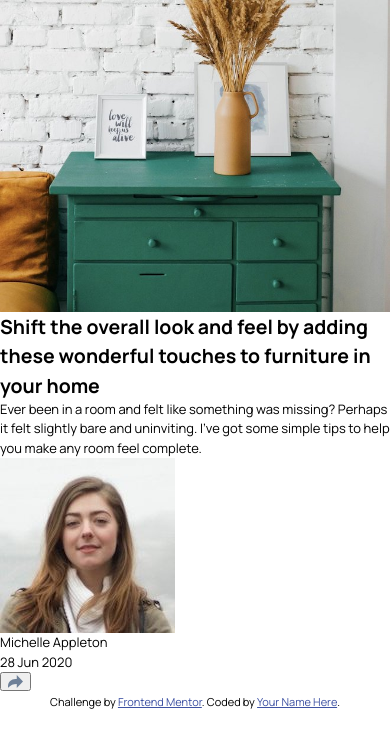
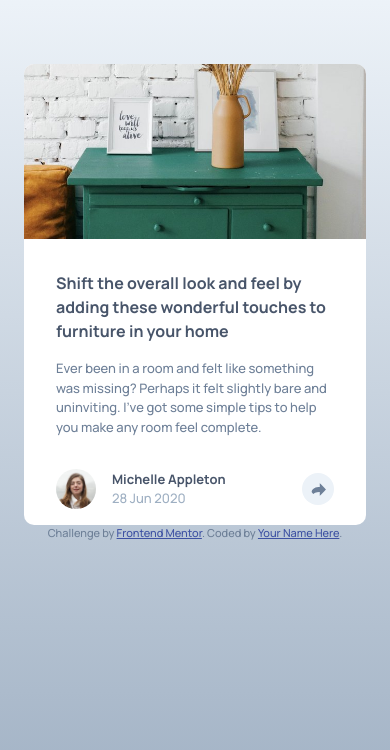
Before and after one commit to JEWebDev/article-preview-component, a plain HTML site: page index.html in a window 390 px wide. Drawn offline with Linux system fonts and the light colour scheme.

Commit message:
Add responsive styles for mobile and desktop

```diff
--- a/index.html
+++ b/index.html
@@ -17,40 +17,40 @@
     <!-- Feel free to remove these styles or customise in your own stylesheet 👍 -->
   </head>
   <body>
-    <article>
+    <article class="article-card">
       <header>
-        <picture>
-          <img
-            src="images/drawers.jpg"
-            alt="A picture of turquoise wood drawers"
-          />
-        </picture>
+        <picture class="article-banner"></picture>
       </header>
+      <div class="article-content">
         <h1>
           Shift the overall look and feel by adding these wonderful touches to
           furniture in your home
         </h1>
         <p>
-        Ever been in a room and felt like something was missing? Perhaps it felt
-        slightly bare and uninviting. I've got some simple tips to help you make
-        any room feel complete.
+          Ever been in a room and felt like something was missing? Perhaps it
+          felt slightly bare and uninviting. I've got some simple tips to help
+          you make any room feel complete.
         </p>
 
-      <section class="author">
-        <picture>
+        <section class="article-footer">
+          <div class="article-info">
+            <picture class="author-img">
               <img
                 src="images/avatar-michelle.jpg"
                 alt="a photo of michelle appleton"
               />
             </picture>
-
-        <div class="flex-group">
-          <p class="author-name">Michelle Appleton</p>
-          <p>28 Jun 2020</p>
+            <div class="footer-text">
+              <p class="article-author">Michelle Appleton</p>
+              <p class="article-date">28 Jun 2020</p>
+            </div>
           </div>
 
-        <button><img src="images/icon-share.svg" alt="share icon" /></button>
+          <button class="share-button">
+            <img src="images/icon-share.svg" alt="share icon" />
+          </button>
         </section>
+      </div>
     </article>
 
     <div class="attribution">
--- a/style.css
+++ b/style.css
@@ -4,6 +4,7 @@
   --clr-primary: hsl(214, 17%, 51%);
   --clr-accent: hsl(217, 19%, 35%);
 
+  --clr-neutral-100: hsl(0, 0%, 100%);
   --clr-neutral-200: hsl(210, 46%, 95%);
   --clr-neutral-300: hsl(212, 23%, 69%);
 
@@ -42,6 +43,14 @@ body {
 
   font-family: var(--ff-regular);
   font-size: 0.8125rem;
+  font-weight: var(--fw-regular);
+  color: var(--clr-primary);
+
+  padding: 4rem 1.5rem;
+
+  background: linear-gradient(var(--clr-neutral-200), var(--clr-neutral-300));
+  background-repeat: no-repeat;
+  min-height: 100dvh;
 }
 /*
   5. Improve media defaults
@@ -90,6 +99,80 @@ h6 {
 /*******************/
 /* General Styles */
 /*****************/
+.article-card {
+  background-color: var(--clr-neutral-100);
+  border-radius: 0.625rem;
+}
+.article-banner {
+  width: 100%;
+  min-height: 175px;
+
+  background-image: url("images/drawers.jpg");
+  background-size: cover;
+  background-position: center;
+  border-radius: 10px 10px 0 0;
+}
+
+.article-content {
+  display: flex;
+  flex-direction: column;
+
+  gap: 1rem;
+  padding: 2rem 2rem 1rem 2rem;
+
+  h1 {
+    font-size: 1rem;
+    color: var(--clr-accent);
+  }
+
+  > p {
+    line-height: 1.5;
+    padding-right: 0.375rem;
+  }
+}
+
+.article-footer {
+  display: flex;
+  align-items: center;
+  justify-content: space-between;
+
+  margin-top: 1rem;
+
+  .article-info {
+    display: flex;
+    align-items: center;
+    gap: 1rem;
+  }
+  .author-img,
+  img {
+    max-width: 2.5rem;
+    border-radius: 100%;
+  }
+
+  .article-date {
+    color: var(--clr-neutral-300);
+  }
+
+  .share-button {
+    width: 2rem;
+    height: 2rem;
+    border: none;
+    outline: none;
+    border-radius: 100%;
+
+    display: flex;
+    justify-content: center;
+    align-items: center;
+    justify-self: flex-end;
+
+    background-color: var(--clr-neutral-200);
+  }
+
+  .article-author {
+    font-weight: var(--fw-bold);
+    color: var(--clr-accent);
+  }
+}
 .attribution {
   font-size: 11px;
   text-align: center;
@@ -97,3 +180,30 @@ h6 {
 .attribution a {
   color: hsl(228, 45%, 44%);
 }
+
+@media (min-width: 505px) {
+  body {
+    display: flex;
+    flex-direction: column;
+    justify-content: center;
+    align-items: center;
+  }
+  .article-card {
+    display: flex;
+    max-width: 800px;
+  }
+
+  header {
+    min-width: 40%;
+    min-height: 100%;
+
+    .article-banner,
+    article-banner img {
+      width: 100%;
+      height: 100%;
+
+      border-top-right-radius: 0;
+      border-bottom-left-radius: 10px;
+    }
+  }
+}
```
Lines whose indentation alone changed are shown as unchanged.
